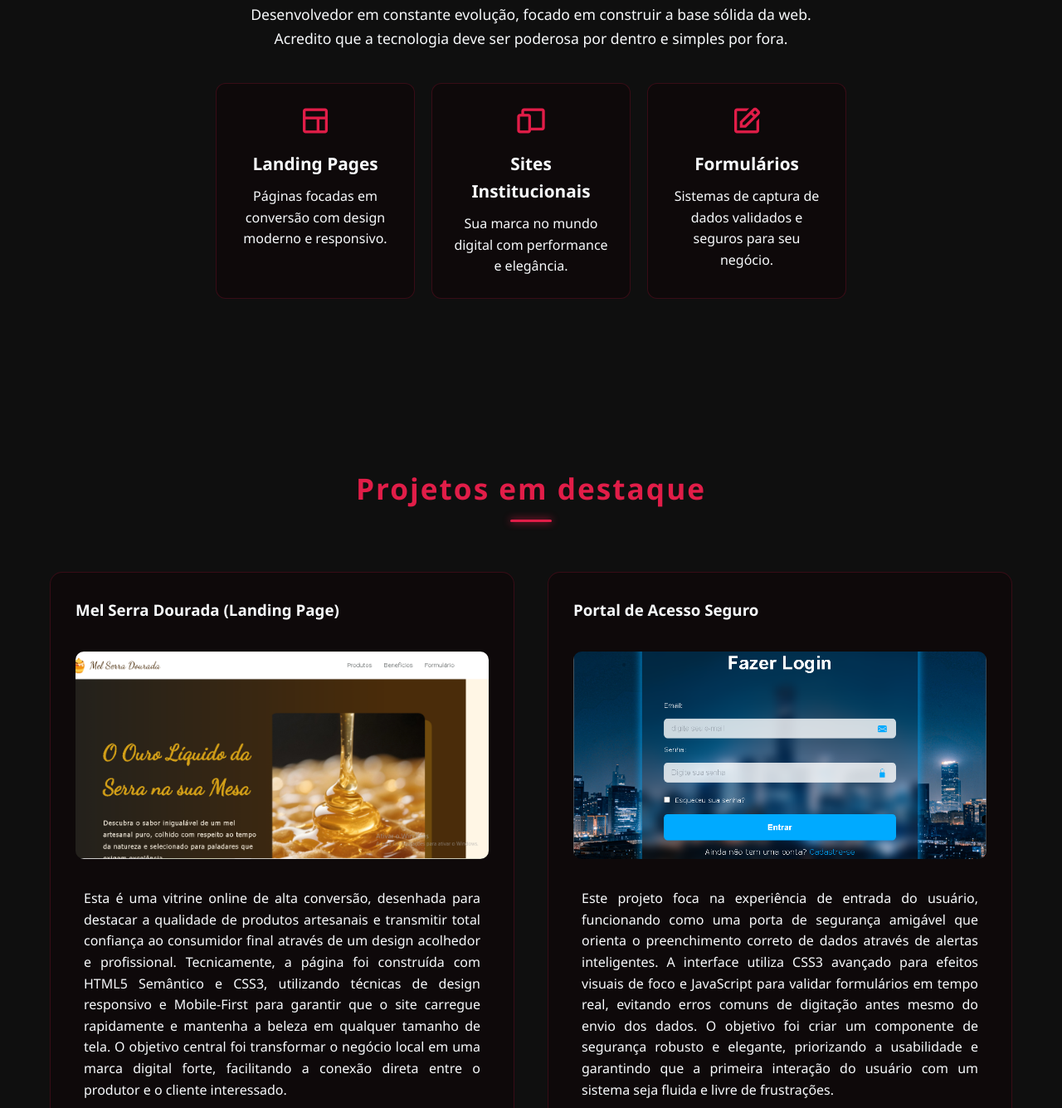
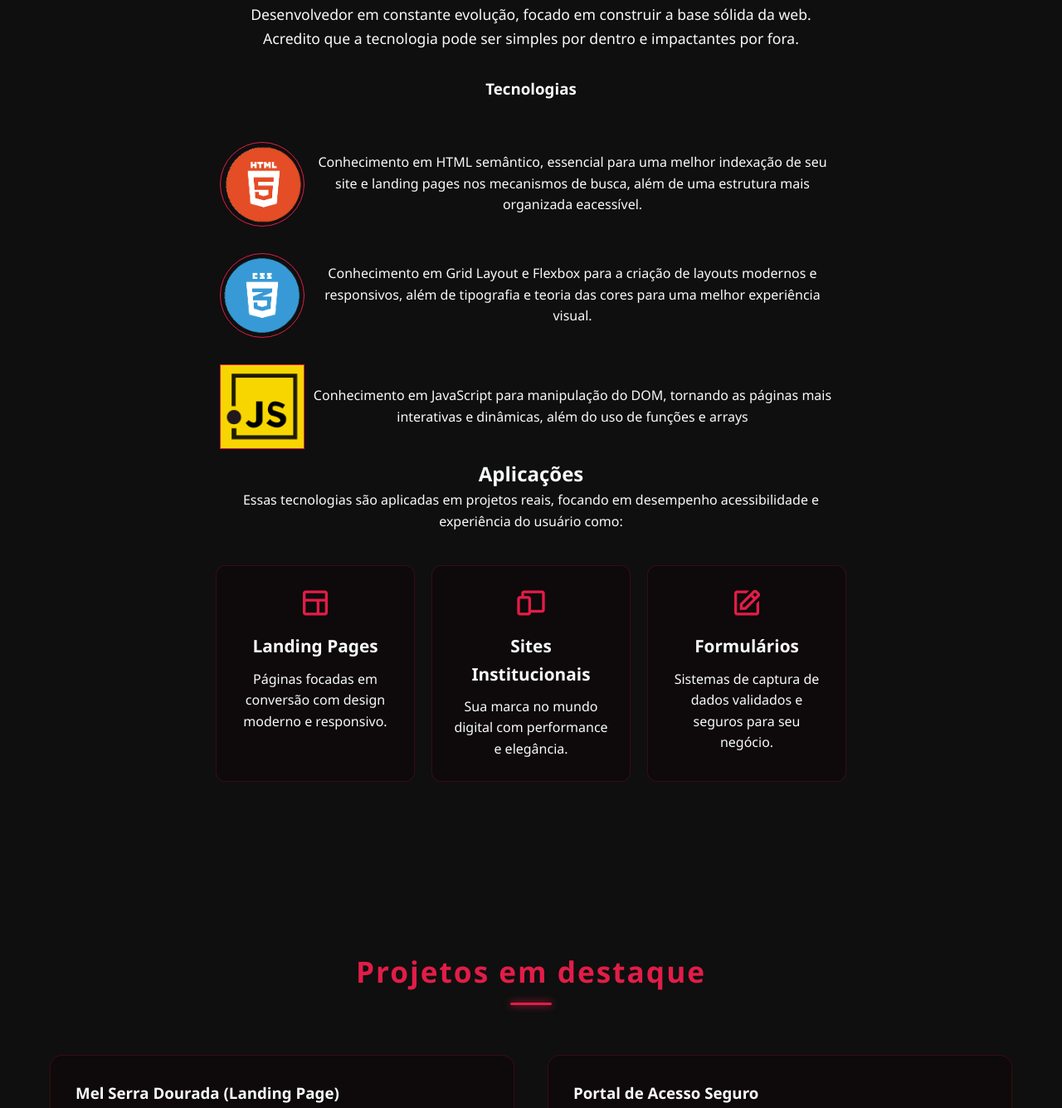
Before and after one commit to isaiassilvadev/desenvolvedor, a plain HTML site: page index.html in a window 1280 px wide. Shown: the part 958-2293 px from the top of the page at 83% size. Drawn offline with nearby package versions, Linux system fonts and the light colour scheme.

Commit message:
adicao tecnologia e botao ver projeto

```diff
--- a/index.html
+++ b/index.html
@@ -32,10 +32,30 @@
       <h2 class="subtitulo-secao">Sobre Mim</h2>
       <p class="txt-descricao">
         Desenvolvedor em constante evolução, focado em construir a base sólida da web.
-        Acredito que a tecnologia deve ser poderosa por dentro e simples por fora.
+        Acredito que a tecnologia pode ser simples por dentro e impactantes por fora.
       </p>
 
-      <article class="especialidades">
+      <article class="tec">
+        <h3>Tecnologias</h3>
+        <div class="card-tec">
+          <img class="ling" src="imagens/logo-html5.png" alt="Logo da Linguagem de marcação HTML">
+          <p>Conhecimento em HTML semântico, essencial para uma melhor indexação de seu site e landing pages nos mecanismos de busca, além de uma estrutura mais organizada eacessível.</p>
+        </div>
+        <div class="card-tec">
+          <img class="ling" src="imagens/logo-css3.png" alt="Logo das Folhas de Estilo em Cascata - CSS">
+          <p>Conhecimento em Grid Layout e Flexbox para a criação de layouts modernos e responsivos, além de tipografia e teoria das cores para uma melhor experiência visual.</p>
+        </div>
+        <div class="card-tec">
+          <img src="imagens/logo-JS.png" alt="Logo da Linguagem de programação JavaScript">
+          <p>Conhecimento em JavaScript para manipulação do DOM, tornando as  páginas mais interativas e dinâmicas, além do uso de funções e arrays</p>
+        </div>
+      </article>
+
+      <article class="servicos">
+        <h2>Aplicações</h2>
+        <p>Essas tecnologias são aplicadas em projetos reais, focando em desempenho acessibilidade e experiência do usuário como:</p>
+
+      <div class="especialidades">
         <div class="card-especialidade">
           <i class='bx bx-layout'></i>
           <h3>Landing Pages</h3>
@@ -53,6 +73,7 @@
           <h3>Formulários</h3>
           <p>Sistemas de captura de dados validados e seguros para seu negócio.</p>
         </div>
+      </div>
       </article>
     </section>
 
@@ -61,54 +82,57 @@
 
       <article class="card-projeto">
         <h3 class="titulo-projeto">Mel Serra Dourada (Landing Page)</h3>
-        <a href="paginas/pag1.html" class="link-img-projeto">
+        <a href="#" class="link-img-projeto">
           <img src="imagens/pag-mel.png" alt="Landing Page Mel Serra Dourada" class="img-projeto">
         </a>
-        <p class="txt-projeto">Esta é uma vitrine online de alta conversão, desenhada para destacar a qualidade de
-          produtos artesanais e transmitir total confiança ao consumidor final através de um design acolhedor e
-          profissional. Tecnicamente, a página foi construída com HTML5 Semântico e CSS3, utilizando técnicas de design
+        <div class="ferramentas">
+          <p><strong>HTML | CSS</strong></p>
+        </div>
+        <p class="txt-projeto">Esta é uma vitrine online de alta conversão, desenhada para destacar a qualidade do
+          produto e transmitir total confiança ao consumidor final através de um design acolhedor e
+          profissional. A página foi construída utilizando técnicas de design
           responsivo e Mobile-First para garantir que o site carregue rapidamente e mantenha a beleza em qualquer
-          tamanho de tela. O objetivo central foi transformar o negócio local em uma marca digital forte, facilitando a
-          conexão direta entre o produtor e o cliente interessado.</p>
+          tamanho de tela.</p>
+          <a href="https://isaiassilvadev.github.io/melserradourada/#" class="ver">Visitar Projeto</a>
       </article>
 
       <article class="card-projeto">
         <h3 class="titulo-projeto">Portal de Acesso Seguro</h3>
-        <a href="paginas/pag2.html" class="link-img-projeto">
+        <a href="#" class="link-img-projeto">
           <img src="imagens/pag-logindef.png" alt="Tela de Login e Autenticação" class="img-projeto">
         </a>
-        <p class="txt-projeto">Este projeto foca na experiência de entrada do usuário, funcionando como uma porta de
-          segurança amigável que orienta o preenchimento correto de dados através de alertas inteligentes. A interface
-          utiliza CSS3 avançado para efeitos visuais de foco e JavaScript para validar formulários em tempo real,
-          evitando erros comuns de digitação antes mesmo do envio dos dados. O objetivo foi criar um componente de
-          segurança robusto e elegante, priorizando a usabilidade e garantindo que a primeira interação do usuário com
+        <p class="txt-projeto">Este projeto foca na experiência de entrada do usuário, funcionando como uma porta de entrada atrante e moderna. A interfaceutiliza CSS3 avançado para efeitos visuais de foco e JavaScript para a validação formulários em tempo real,
+          evitando erros comuns de digitação antes mesmo do envio dos dados. Garantindo a usabilidade e que a primeira interação do usuário com
           um sistema seja fluida e livre de frustrações.</p>
+          <a href="https://isaiassilvadev.github.io/fazerlogin" class="ver">Visitar Projeto</a>
       </article>
 
       <article class="card-projeto">
         <h3 class="titulo-projeto">Lista de Tarefas Inteligente</h3>
-        <a href="paginas/pag3.html" class="link-img-projeto">
+        <a href="#" class="link-img-projeto">
           <img src="imagens/pag-tarefas.png" alt="Clique para ver a Lista de Tarefas" class="img-projeto">
         </a>
         <p class="txt-projeto">Este projeto é um organizador digital intuitivo criado para que qualquer pessoa consiga
-          gerenciar suas atividades diárias sem o risco de esquecer compromissos importantes. Desenvolvido com
-          JavaScript Vanilla, ele utiliza manipulação avançada de DOM e lógica de arrays para garantir que a interface
+          gerenciar. Desenvolvido com HTML5, CSS3 e
+          JavaScript, ele utiliza manipulação avançada de DOM e lógica de arrays para garantir que a interface
           responda instantaneamente aos comandos do usuário. O objetivo principal foi criar uma ferramenta leve e
-          funcional, focada em produtividade, que demonstra como a lógica de programação pode simplificar tarefas do
-          cotidiano de forma ágil e eficiente.</p>
+          funcional, que demonstra como a lógica de programação pode simplificar tarefas do
+          cotidiano de forma eficiente.</p>
+          <a href="isaiassilvadev.github.io/Listadetarefas" class="ver">Visitar Projeto</a>
       </article>
 
       <article class="card-projeto">
         <h3 class="titulo-projeto">Galeria de Exposição Digital</h3>
-        <a href="paginas/pag4.html" class="link-img-projeto">
+        <a href="#" class="link-img-projeto">
           <img src="imagens/pag-gsleria.png" alt="Galeria de Projetos Responsiva" class="img-projeto">
         </a>
         <p class="txt-projeto">Este é um álbum digital inteligente que organiza imagens de forma dinâmica, adaptando
           automaticamente o layout para que a visualização seja perfeita tanto em computadores quanto em celulares. O
-          projeto utiliza o poder do CSS Grid Layout para criar uma estrutura de grade profissional, permitindo que os
+          projeto utiliza HTML, JavaScript e o poder do CSS Grid Layout para criar uma estrutura de grade profissional, permitindo que os
           elementos se realoquem com fluidez sem perder a harmonia visual. O objetivo foi demonstrar domínio técnico em
           layouts modernos, oferecendo uma solução de exposição de conteúdo que valoriza cada imagem e proporciona uma
           navegação agradável para o visitante.</p>
+          <a href="https://isaiassilvadev.github.io/galeria" class="ver">Visitar Projeto</a>
       </article>
     </section>
 
--- a/style.css
+++ b/style.css
@@ -151,6 +151,60 @@ section {
     margin-bottom: 30px;
     display: block; /* Garante que ocupe a linha toda para centralizar */
 }
+.tec {
+    display: flex;
+    padding: 20px 4;
+    margin-top: 2em;
+    flex-direction: column;
+    gap: 10px;
+}
+
+.tec h3 {
+    margin-bottom: 1.5em;
+}
+
+.card-tec {
+    display: flex;
+    flex-direction: column;
+    text-align: center;
+    height:100%;
+    padding:12px 6px
+}
+
+.card-tec img {
+    align-self: center;
+    justify-self: center;
+    width: 100px;
+    margin-bottom: 20px;
+    object-fit: contain;
+    outline: 1px solid var(--cor-principal);
+    border-color: 1px solid var(--cor-vidro-escuro);
+}
+
+.card-tec p {
+    padding: 0 8px;
+}
+
+.card-tec .ling {
+    border-radius: 50%;
+    outline: 1px solid var(--cor-principal);
+    border-color: 1px solid var(--cor-vidro-escuro);
+}
+
+.card-tec img:hover {
+    transform: scale(1.05);
+}
+
+ .card-tec::after {
+        content: '';
+        display: block;
+        width: 70px;
+        height: 3px;
+        background-color: var(--cor-principal);
+        margin: 10px auto 0;
+        border-radius: 2px;
+        box-shadow: 0 0 10px var(--cor-principal);
+}
 
 /* 5. PROJETOS (Grid Mobile First) */
 #projetos {
@@ -163,7 +217,7 @@ section {
 }
 
 .card-projeto {
-     background: var(--cor-vidro-escuro);
+    background: var(--cor-vidro-escuro);
     border: 1px solid var(--borda-suave);
     border-radius: 15px;
     padding: 30px; /* Aumentado de 20px para 30px para dar respiro */
@@ -176,6 +230,25 @@ section {
 .txt-projeto {
     padding: 0 10px; /* Espaço extra nas laterais do texto */
     text-align: justify; /* Opcional: deixa o bloco de texto mais elegante */
+}
+
+.ver {
+    background: var(--cor-principal);
+    padding: 8px 15px;
+    border-radius: 5px;
+    color: white;
+    transition: var(--transicao);
+    text-decoration: none;
+    text-align: center;
+    font-weight: 600;
+    width: 60%;
+    justify-self: center;
+    align-self: center;
+}
+
+.ver:hover {
+    background: var(--cor-principal-hover);
+    box-shadow: 0 0 10px var(--cor-principal);
 }
 
 #projetos .subtitulo-secao {
@@ -352,6 +425,20 @@ section {
       padding: 50px 6px;
     }
 
+    .card-tec {
+        flex-direction: row;
+        align-items: center;
+    }
+
+    .card-tec img {
+        margin-bottom: 0px;
+    }
+
+    .card-tec::after {
+        content: '';
+        display: none;
+    }
+
    #projetos {
         /* Cria duas colunas iguais no desktop */
         grid-template-columns: repeat(2, 1fr);
```
Also changed, not shown: imagens/logo-JS.png (added), imagens/logo-css3.png (added), imagens/logo-html5.png (added), paginas/pag1.html (deleted), paginas/pag2.html (deleted), paginas/pag3.html (deleted), paginas/pag4.html (deleted).
